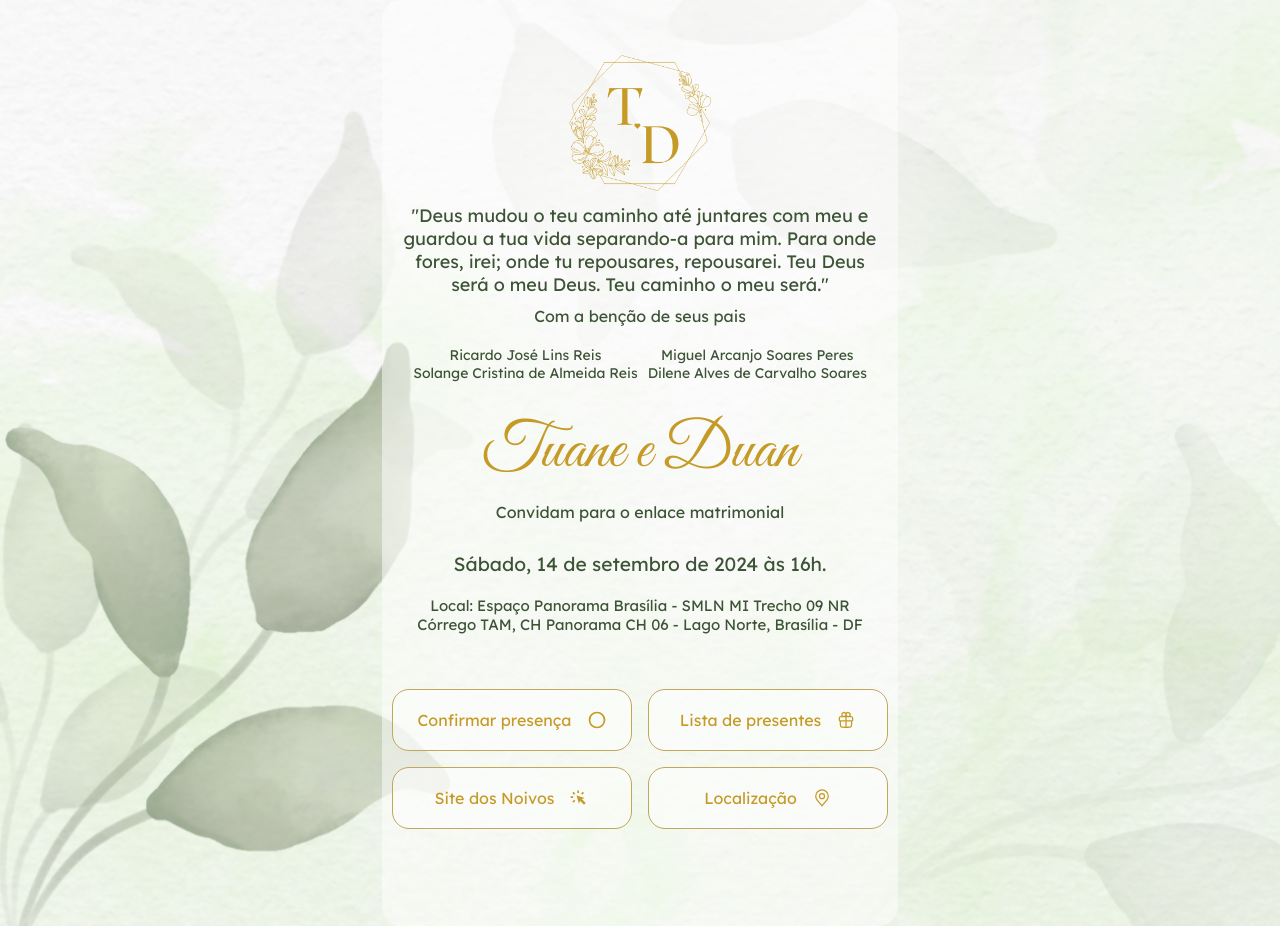
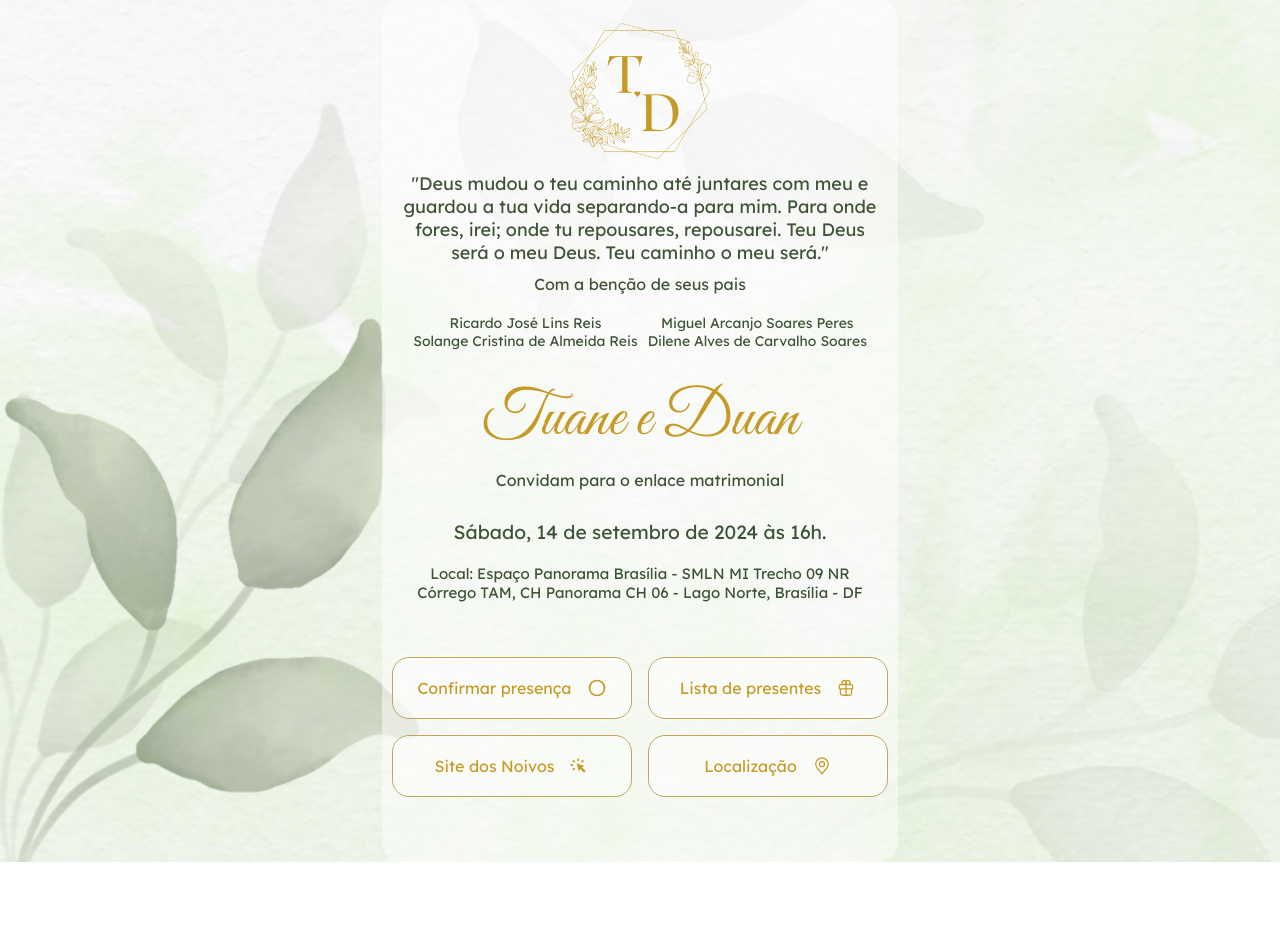
Before and after one commit to RafaeltiMoreira/t_e_d, a website built with Vite: page index.html in a window 1280 px wide. After the commit the page ends 862 px from the top, so only its background shows below. Built offline with nearby package versions, Linux system fonts and the light colour scheme.

Commit message:
Refatorando `Cards` v3

```diff
--- a/style.css
+++ b/style.css
@@ -39,8 +39,8 @@
 .card {
   border-radius: 20px;
   background: var(--color-back-card);
-
-  padding: 52px 10px;
+  padding: 20px 10px;
+  /*padding: 52px 10px;*/
   width: 516px;
   text-align: center;
 
```
